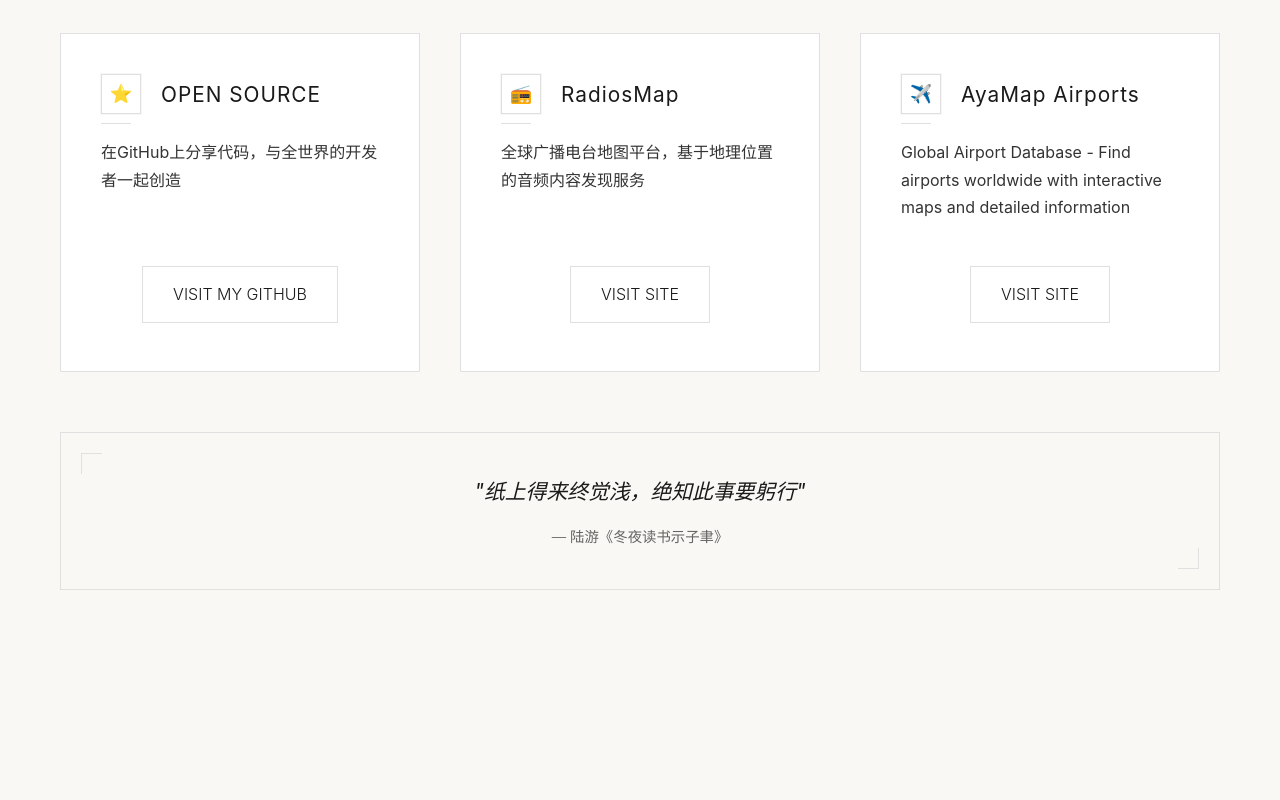
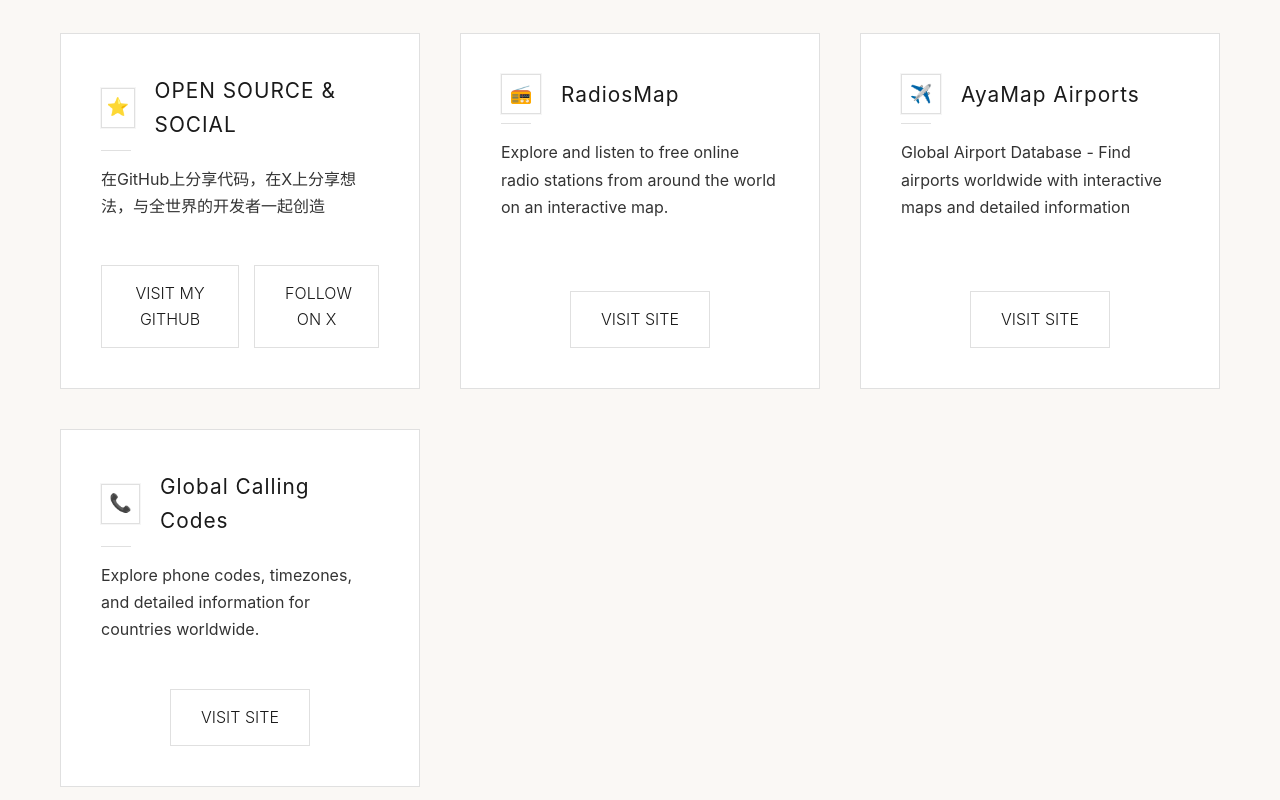
Before and after one commit to beyoung/beyoung, a website: page index.html in a window 1280 px wide. Shown: the part 1080-1880 px from the top of the page. Before the commit the page ends 1710 px from the top, so only its background shows below. Drawn offline with Linux system fonts and the light colour scheme.

Commit message:
add callingcodes & add x

```diff
--- a/index.html
+++ b/index.html
@@ -455,6 +455,10 @@
             text-align: center;
             margin-top: auto;
             padding-top: 25px;
+            display: flex;
+            justify-content: center;
+            align-items: center;
+            gap: 15px;
         }
 
         .github-link {
@@ -810,12 +814,15 @@
             <div class="card">
                 <div class="card-header">
                     <div class="card-icon">⭐</div>
-                    <h3>OPEN SOURCE</h3>
+                    <h3>OPEN SOURCE & SOCIAL</h3>
                 </div>
-                <p>在GitHub上分享代码，与全世界的开发者一起创造</p>
+                <p>在GitHub上分享代码，在X上分享想法，与全世界的开发者一起创造</p>
                 <div class="github-stats">
                     <a href="https://github.com/beyoung" class="github-link" target="_blank">
                         VISIT MY GITHUB
+                    </a>
+                    <a href="https://x.com/tuwenyoung" class="github-link" target="_blank">
+                        FOLLOW ON X
                     </a>
                 </div>
             </div>
@@ -825,7 +832,7 @@
                     <div class="card-icon">📻</div>
                     <h3>RadiosMap</h3>
                 </div>
-                <p>全球广播电台地图平台，基于地理位置的音频内容发现服务</p>
+                <p>Explore and listen to free online radio stations from around the world on an interactive map. </p>
                 <div class="github-stats">
                     <a href="https://radiosmap.com" class="github-link" target="_blank">
                         VISIT SITE
@@ -840,7 +847,20 @@
                 </div>
                 <p>Global Airport Database - Find airports worldwide with interactive maps and detailed information</p>
                 <div class="github-stats">
-                    <a href="http://airports.ayamap.com/" class="github-link" target="_blank">
+                    <a href="https://airports.ayamap.com/" class="github-link" target="_blank">
+                        VISIT SITE
+                    </a>
+                </div>
+            </div>
+
+            <div class="card">
+                <div class="card-header">
+                    <div class="card-icon">📞</div>
+                    <h3>Global Calling Codes</h3>
+                </div>
+                <p>Explore phone codes, timezones, and detailed information for countries worldwide. </p>
+                <div class="github-stats">
+                    <a href="https://callingcodes.ayamap.com/" class="github-link" target="_blank">
                         VISIT SITE
                     </a>
                 </div>
```
